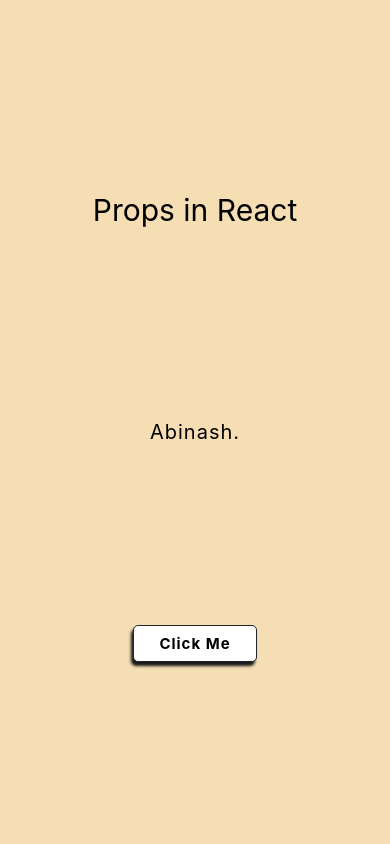
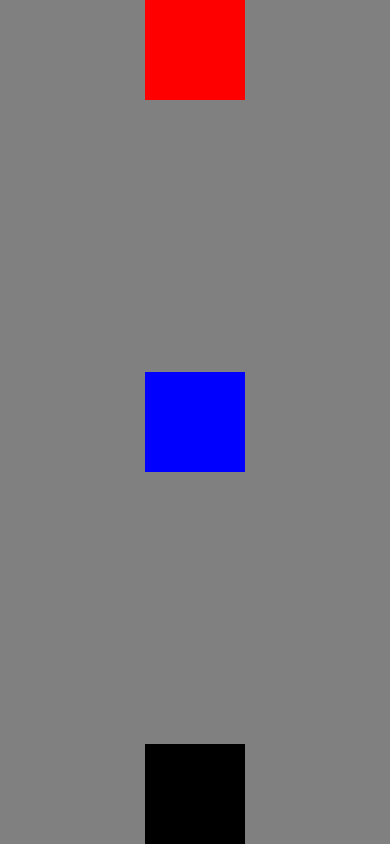
Before and after one commit to abinash0013/learning-react-native, a React Native app: screen / in a window 390 px wide. Built offline with nearby package versions, Linux system fonts and the light colour scheme.

Commit message:
woring on flexbox style -30sep

```diff
--- a/App.js
+++ b/App.js
@@ -3,55 +3,92 @@ import Child from "./Child";
 import { useState } from "react";
 
 const App = () => {
-    const [name, setName] = useState("Abinash.");
-    function updateData() {
-        setName("Abinash Sonar.");
-    }
     return (
         <View style={styles.container}>
-            <Text style={styles.heading}>Props in React</Text>
-            <Child props={name} />
-            <TouchableOpacity style={styles.button} onPress={updateData}>
-                <Text style={styles.buttonText}>Click Me</Text>
-            </TouchableOpacity>
+            <View style={styles.redbox} />
+            <View style={styles.bluebox} />
+            <View style={styles.blackbox} />
         </View>
     );
 };
 
 const styles = StyleSheet.create({
     container: {
-        backgroundColor: "wheat",
+        backgroundColor: "grey",
         flex: 1,
         display: "flex",
-        justifyContent: "space-evenly",
+        flexDirection: "column",
+        justifyContent: "space-between",
         alignItems: "center",
     },
-    heading: {
-        fontSize: 30,
-        marginVertical: 10,
+    redbox: {
+        backgroundColor: "red",
+        height: 100,
+        width: 100,
     },
-    name: {
-        fontSize: 20,
-        color: "red",
+    bluebox: {
+        backgroundColor: "blue",
+        height: 100,
+        width: 100,
     },
-    button: {
-        backgroundColor: "#fff",
-        paddingVertical: 8,
-        paddingHorizontal: 25,
-        borderRadius: 5,
-        borderWidth: 1,
-        borderColor: "#20232a",
-        // shadowNotWorking
-        shadowColor: "#171717",
-        shadowOffset: { width: -2, height: 4 },
-        shadowOpacity: 9,
-        shadowRadius: 3,
-    },
-    buttonText: {
-        letterSpacing: 1,
-        fontSize: 15,
-        fontWeight: "bold",
+    blackbox: {
+        backgroundColor: "black",
+        height: 100,
+        width: 100,
     },
 });
 
 export default App;
+// const App = () => {
+//     const [name, setName] = useState("Abinash.");
+//     function updateData() {
+//         setName("Abinash Sonar.");
+//     }
+//     return (
+//         <View style={styles.container}>
+//             <Text style={styles.heading}>Props in React</Text>
+//             <Child props={name} />
+//             <TouchableOpacity style={styles.button} onPress={updateData}>
+//                 <Text style={styles.buttonText}>Click Me</Text>
+//             </TouchableOpacity>
+//         </View>
+//     );
+// };
+
+// const styles = StyleSheet.create({
+//     container: {
+//         backgroundColor: "wheat",
+//         flex: 1,
+//         display: "flex",
+//         justifyContent: "space-evenly",
+//         alignItems: "center",
+//     },
+//     heading: {
+//         fontSize: 30,
+//         marginVertical: 10,
+//     },
+//     name: {
+//         fontSize: 20,
+//         color: "red",
+//     },
+//     button: {
+//         backgroundColor: "#fff",
+//         paddingVertical: 8,
+//         paddingHorizontal: 25,
+//         borderRadius: 5,
+//         borderWidth: 1,
+//         borderColor: "#20232a",
+//         // shadowNotWorking
+//         shadowColor: "#171717",
+//         shadowOffset: { width: -2, height: 4 },
+//         shadowOpacity: 9,
+//         shadowRadius: 3,
+//     },
+//     buttonText: {
+//         letterSpacing: 1,
+//         fontSize: 15,
+//         fontWeight: "bold",
+//     },
+// });
+
+// export default App;
```
